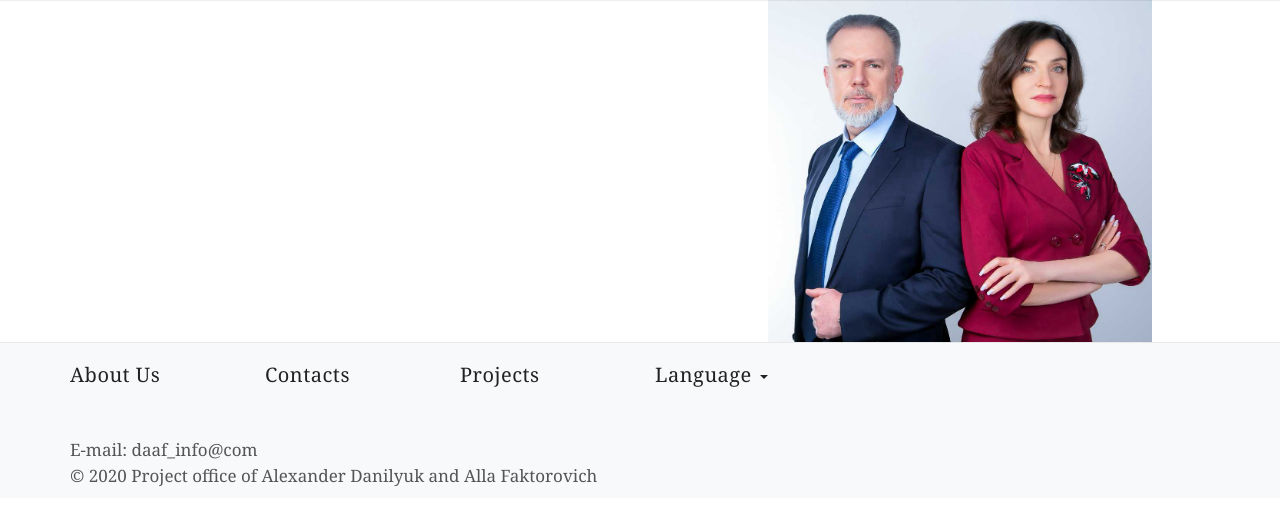
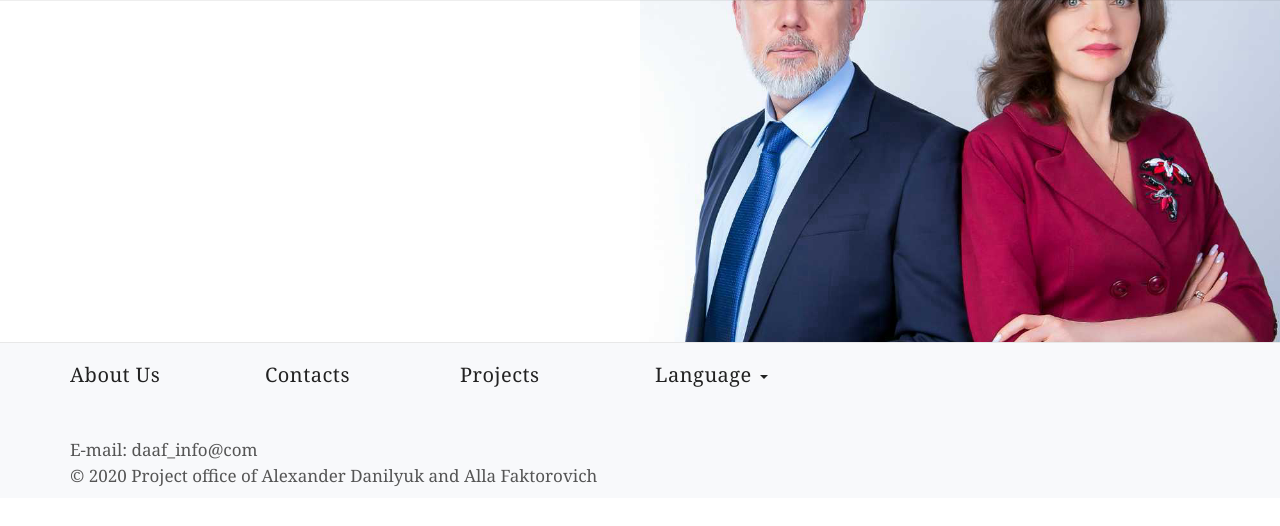
Before and after one commit to sazonovdmitrii/books, a Symfony app: template templates/index.html.twig in a window 1280 px wide. Shown: the part 60-586 px from the top of the page. Run offline with Twig, Linux system fonts and the light colour scheme; the template is opened without the code that fills it, so the values that code supplies are empty; some libraries are stand-ins or nearby versions.

Commit message:
fix layout for main page

```diff
--- a/public/css/style.css
+++ b/public/css/style.css
@@ -860,7 +860,7 @@ a.round-btn:hover{
 .contain-bg {
     background-repeat: no-repeat;
     background-position: center;
-    background-size: contain;
+    background-size: cover;
 }
 
 .contain-bg {
--- a/templates/index.html.twig
+++ b/templates/index.html.twig
@@ -69,11 +69,7 @@
 		<section id="content-half-left" style="padding-top: 15%;">
 			<div class="container" style="width: 100%">
 				<div class="row"style="margin: 0" >
-					<div class="">
-						<div class="">
-							{{ top_block.content|raw  }}
-						</div>
-					</div>
+					{{ top_block.content|raw  }}
 				</div>
 			</div>
 			<div class="container-half container-half-right cover-bg" style="background-image:url(/images/bg115.jpg)"></div>
```
